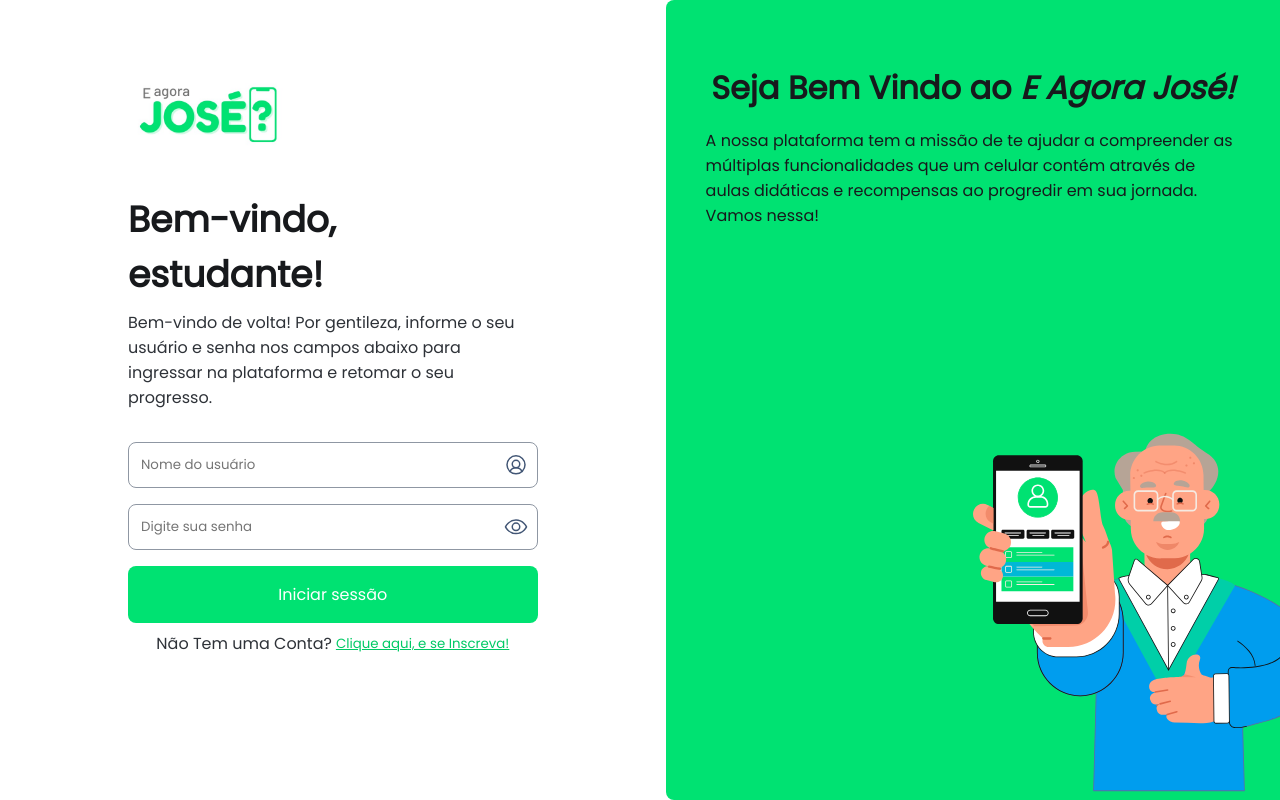
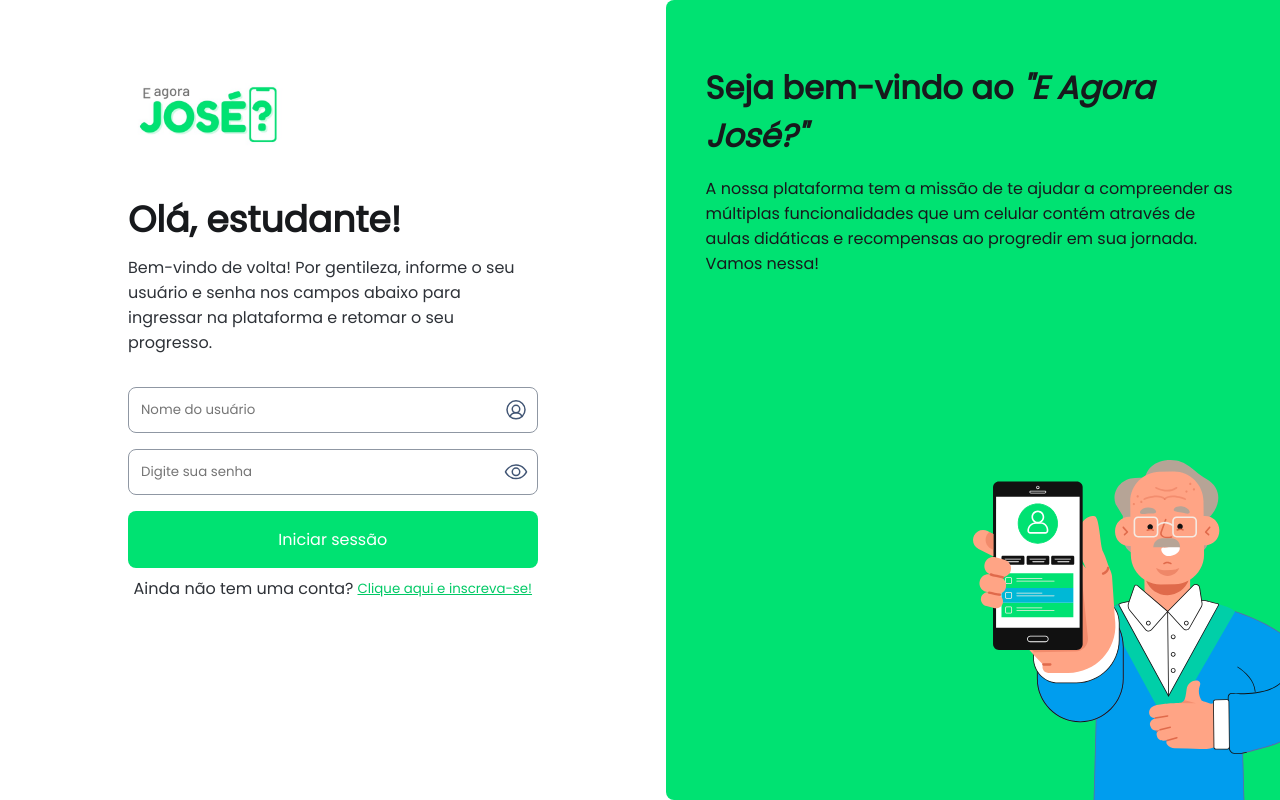
Before and after one commit to ThiagoBonito/and-now-jose, a React (Vite) app: page / in a window 1280 px wide. Built offline with nearby package versions, Linux system fonts and the light colour scheme.

Commit message:
fix(*): text login page

```diff
--- a/src/pages/Login/index.tsx
+++ b/src/pages/Login/index.tsx
@@ -49,7 +49,7 @@ export const Login = () => {
       <LoginContainer>
         <LoginContent>
           <img src={Logo} />
-          <h1>Bem-vindo, estudante!</h1>
+          <h1>Olá, estudante!</h1>
           <p>
             Bem-vindo de volta! Por gentileza, informe o seu usuário e senha nos
             campos abaixo para ingressar na plataforma e retomar o seu
@@ -97,16 +97,16 @@ export const Login = () => {
           </button>
           <ToastContainer />
           <div className="register">
-            <p>Não Tem uma Conta?</p>
+            <p>Ainda não tem uma conta?</p>
             <button className="navigate" onClick={() => navigate("/Cadastro")}>
-              Clique aqui, e se Inscreva!
+              Clique aqui e inscreva-se!
             </button>
           </div>
         </LoginContent>
       </LoginContainer>
       <InfoContainer>
         <h1>
-          Seja Bem Vindo ao <i>E Agora José!</i>
+          Seja bem-vindo ao <i>"E Agora José?"</i>
         </h1>
         <p>
           A nossa plataforma tem a missão de te ajudar a compreender as
```
